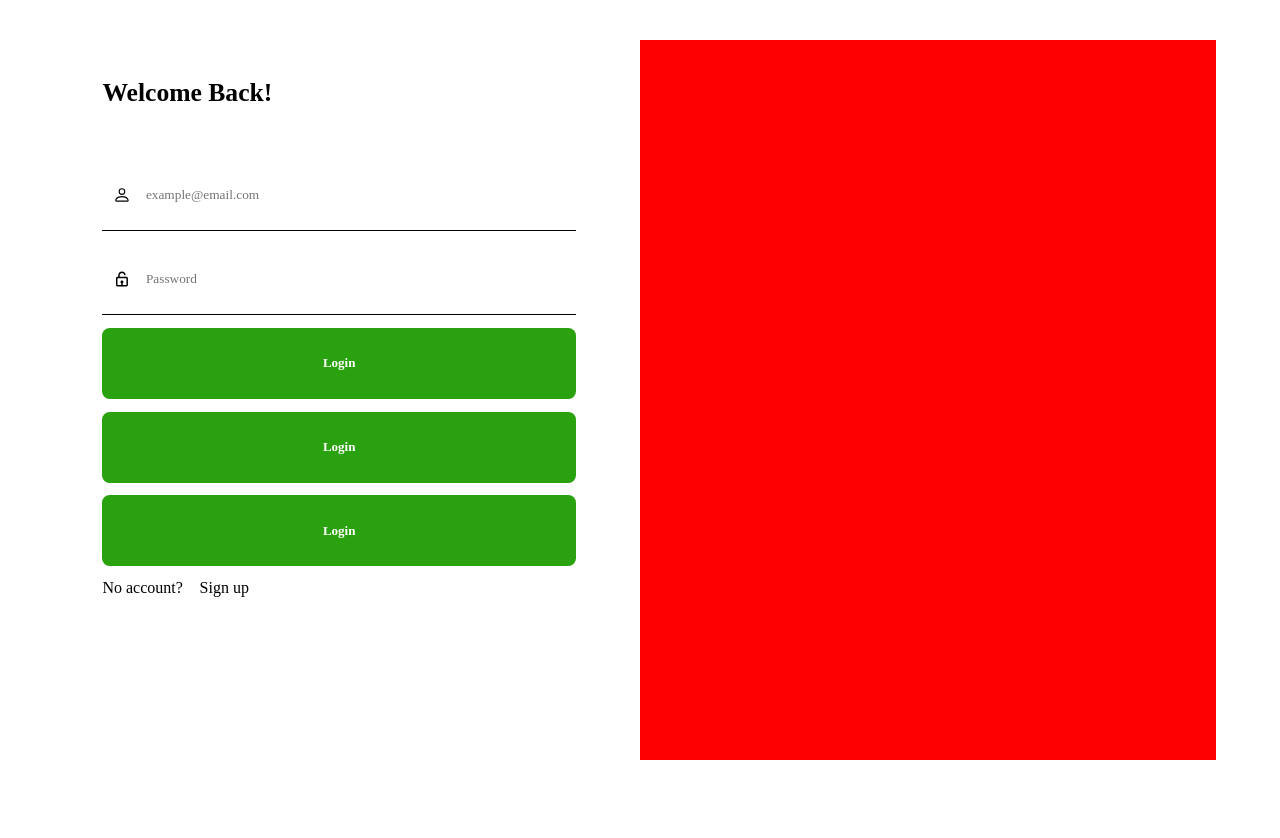
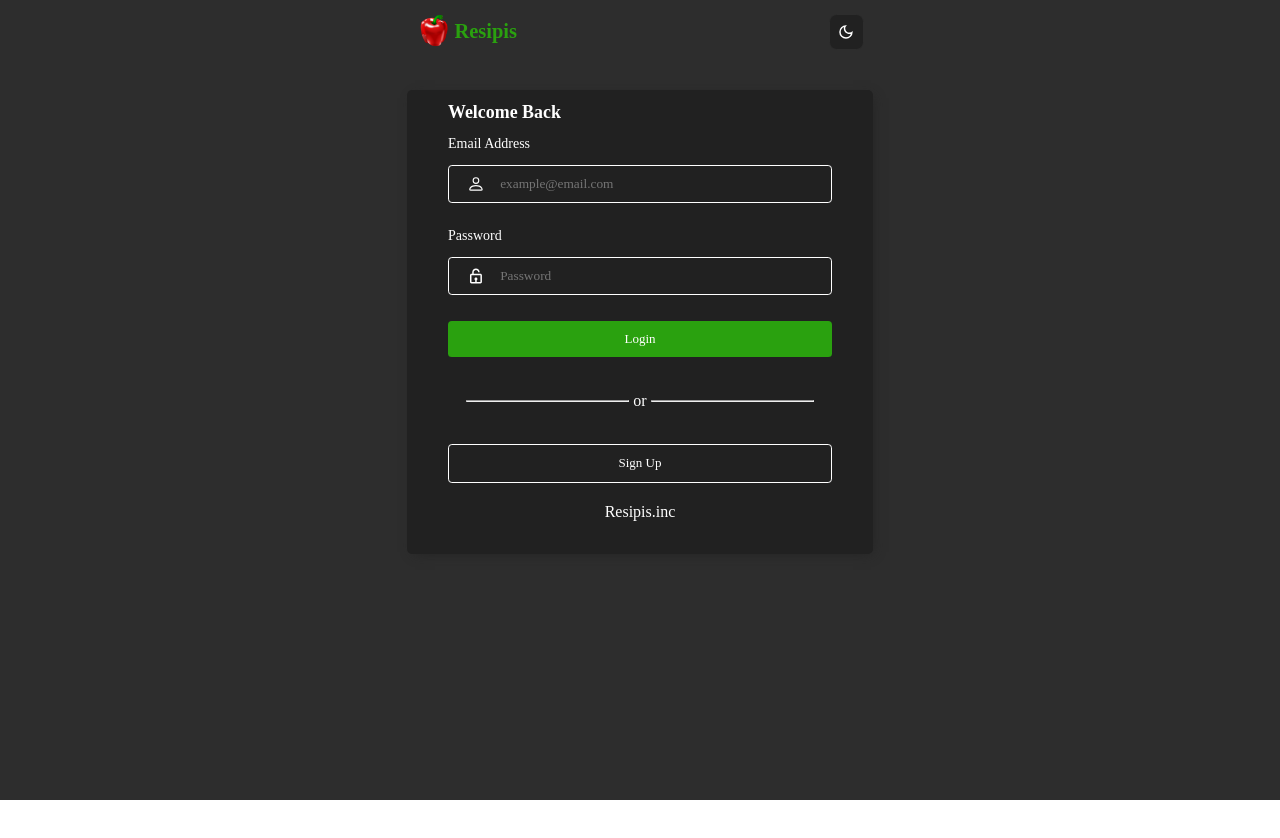
Before and after one commit to hassanShakur/resipis, a React (Create React App) app in the folder client/: page /login in a window 1280 px wide. After the commit the page ends 800 px from the top, so only its background shows below. Built offline with nearby package versions, Linux system fonts and the light colour scheme; a web font is replaced by a local one.

Commit message:
Login & signup login

```diff
--- a/client/src/App.js
+++ b/client/src/App.js
@@ -10,11 +10,12 @@ import Tutorial from './pages/Tutorial';
 import Profile from './pages/Profile';
 import Search from './pages/Search';
 import About from './pages/About';
-import Authentication from './auth/Authentication';
+import Login from './auth/Login';
 import Home from './pages/Home';
 
 //! ======== Styles ========== */
 import './styles/master.scss';
+import Signup from './auth/Signup';
 
 function App() {
   // App theme from redux
@@ -24,7 +25,8 @@ function App() {
     <div className={`App theme-${theme}`}>
       <Routes>
         <Route path='/' exact element={<Home />} />
-        <Route path='/login' exact element={<Authentication />} />
+        <Route path='/login' exact element={<Login />} />
+        <Route path='/signup' exact element={<Signup />} />
         <Route path='/search' exact element={<Search />} />
         <Route path='/about' exact element={<About />} />
         <Route
--- a/client/src/auth/Authentication.js
+++ b/client/src/auth/Authentication.js
@@ -1,15 +1,34 @@
 import React from 'react';
-import { Link } from 'react-router-dom';
 import { BsPerson } from 'react-icons/bs';
 import { BiLockOpen } from 'react-icons/bi';
+import Logo from '../components/UI/Logo';
+import Themer from '../components/Header/Themer';
 
-const Authentication = () => {
+const Authentication = ({ type, children }) => {
   return (
     <div className='auth'>
-      <div className='login'>
-        <h3>welcome back!</h3>
-        <form>
-          {/* <label htmlFor='email'>email address</label> */}
+      <header>
+        <Logo />
+        <Themer />
+      </header>
+      <form>
+        <h4>{type === 'login' ? 'welcome back' : 'sign up'}</h4>
+        <div className='inputs'>
+          {type === 'signup' && (
+            <>
+              <label htmlFor='email'>name</label>
+              <div className='name'>
+                <BsPerson className='icon' />
+                <input
+                  type='text'
+                  name='name'
+                  id='name'
+                  placeholder='yuqee chen'
+                />
+              </div>
+            </>
+          )}
+          <label htmlFor='email'>email address</label>
           <div className='email'>
             <BsPerson className='icon' />
             <input
@@ -19,7 +38,7 @@ const Authentication = () => {
               placeholder='example@email.com'
             />
           </div>
-          {/* <label htmlFor='password'>password</label> */}
+          <label htmlFor='password'>password</label>
           <div className='password'>
             <BiLockOpen className='icon' />
             <input
@@ -29,38 +48,13 @@ const Authentication = () => {
               placeholder='Password'
             />
           </div>
-          <button type='submit' className='submit-btn'>
-            login
-          </button>
-          <button type='submit' className='submit-btn'>
-            login
-          </button>
-          <button type='submit' className='submit-btn'>
-            login
-          </button>
-          <p>
-            No account? <Link to='/signup'>Sign up</Link>
-          </p>
-        </form>
-      </div>
-      <div className='sign-up'>
-        <h3>sign up</h3>
-        <form>
-          <label htmlFor='email'>email address</label>
-          <input type='email' name='email' id='email' />
-          <label htmlFor='password'>password</label>
-          <input type='password' name='password' id='password' />
-          <button type='submit'>login</button>
-          <p>
-            No account? <Link to='/signup'>Sign up</Link>
-          </p>
-        </form>
-      </div>
-      <div className='image-cover'>
-        {/* <img src='' alt='' /> */}
-        <div className='transparent'></div>
-        <div className='image'></div>
-      </div>
+        </div>
+
+        {children}
+        <div className='footer'>
+          <p>Resipis.inc</p>
+        </div>
+      </form>
     </div>
   );
 };
--- /dev/null
+++ b/client/src/auth/Login.js
@@ -0,0 +1,35 @@
+import React from 'react';
+import { useNavigate } from 'react-router-dom';
+import Authentication from './Authentication';
+
+const Login = () => {
+  const navigate = useNavigate();
+  const handleSignUpNavigation = () => {
+    navigate('/signup');
+  };
+
+  return (
+    <Authentication type='login'>
+      <div className='buttons'>
+        <button type='submit' className='submit-btn'>
+          login
+        </button>
+        <div className='or'>
+          <hr />
+          <span>or</span>
+          <hr />
+        </div>
+
+        <button
+          className='signup-btn'
+          type='button'
+          onClick={handleSignUpNavigation}
+        >
+          sign up
+        </button>
+      </div>
+    </Authentication>
+  );
+};
+
+export default Login;
--- /dev/null
+++ b/client/src/auth/Signup.js
@@ -0,0 +1,34 @@
+import React from 'react';
+import { useNavigate } from 'react-router-dom';
+import Authentication from './Authentication';
+
+const Signup = () => {
+  const navigate = useNavigate();
+  const handleLoginNavigation = () => {
+    navigate('/login');
+  };
+  return (
+    <Authentication type='signup'>
+      <div className='buttons'>
+        <button type='submit' className='submit-btn'>
+          sign up
+        </button>
+        <div className='or'>
+          <hr />
+          <span>or</span>
+          <hr />
+        </div>
+
+        <button
+          className='signup-btn'
+          type='button'
+          onClick={handleLoginNavigation}
+        >
+          login
+        </button>
+      </div>
+    </Authentication>
+  );
+};
+
+export default Signup;
--- a/client/src/store/theme-slice.js
+++ b/client/src/store/theme-slice.js
@@ -3,7 +3,7 @@ import { createSlice } from '@reduxjs/toolkit';
 
 const themeSlice = createSlice({
   name: 'theme',
-  initialState: { currTheme: 'light' },
+  initialState: { currTheme: 'dark' },
   reducers: {
     toggle(state) {
       state.currTheme = state.currTheme === 'dark' ? 'light' : 'dark';
--- a/client/src/styles/_config.scss
+++ b/client/src/styles/_config.scss
@@ -4,7 +4,7 @@ $light-orange: #fcf1e6;
 $lighter-orange: #ffead425;
 $primary-green: #2aa10f;
 
-$main-shadow: 1vw 1vw 0.8vw -0.4vw var(--back);
+$main-shadow: 3px 3px 12px -0.4vw var(--back);
 
 $themes: (
   light: (
--- a/client/src/styles/auth/_auth.scss
+++ b/client/src/styles/auth/_auth.scss
@@ -1,32 +1,118 @@
-@import './login';
-@import './signup';
+.auth {
+  width: 100vw;
+  min-height: 100vh;
+  height: fit-content;
+  padding: 1% 10%;
+  @include flex(column, flex-start, center);
+  gap: 3vw;
+  background-color: var(--section-back);
 
-.auth {
-  //   padding: 5vw;
-  width: 90vw;
-  height: 90vh;
-  margin: 5vh auto;
-  display: grid;
-  grid-template-columns: 1fr 1fr;
-  gap: 4vw;
-  position: relative;
+  header {
+    @include flex(row, space-between, center);
+    width: 35vw;
 
-  .image-cover {
-    position: absolute;
-    top: 0;
-    left: 0;
-    height: 100%;
-    width: 100%;
-    display: grid;
-    grid-template-columns: 1fr 1fr;
+    .themer {
+      background-color: var(--back);
+    }
+  }
 
-    .image {
-      background-color: red;
+  h4 {
+    text-transform: capitalize;
+    font-size: 1.4vw;
+    margin-bottom: 1vw;
+  }
+
+  form {
+    @include flex(column, space-between, center);
+    align-items: flex-start;
+    height: 80%;
+    padding: 1vw 4%;
+    border-radius: 0.4vw;
+    box-shadow: $main-shadow;
+    background-color: var(--back);
+
+    .inputs,
+    .buttons {
+      display: grid;
+      gap: 2vw;
+      width: 30vw;
+
+      .email,
+      .password,
+      .name {
+        margin-top: -1vw;
+      }
+
+      label {
+        text-transform: capitalize;
+        font-size: 14px;
+      }
+
+      & > div {
+        border-bottom: 1px solid var(--text);
+        border: 1px solid var(--text);
+        border-radius: 0.3vw;
+        height: 1.6vw;
+        @include flex(row, space-between, center);
+        gap: 0.2vw;
+        padding: 1.4vw;
+
+        .icon {
+          font-size: 1.4vw;
+        }
+      }
     }
 
-    .transparent {
-      background-color: transparent;
-      z-index: -1;
+    .inputs {
+      input {
+        background-color: transparent;
+        padding: 1vw 1vw;
+        flex-grow: 1;
+        border: none;
+
+        &:focus {
+          border: none;
+        }
+      }
+    }
+
+    .buttons {
+      margin-top: 2vw;
+
+      button {
+        padding: 0.8vw;
+        border-radius: 0.3vw;
+        color: var(--text);
+      }
+
+      .submit-btn {
+        background-color: $primary-green;
+        color: #fff;
+
+        &:hover {
+          cursor: pointer;
+        }
+      }
+
+      .or {
+        border: none;
+        @include flex(row, center, center);
+        gap: 4px;
+
+        hr {
+          flex-grow: 1;
+        }
+      }
+
+      .signup-btn {
+        border: 1px solid var(--text);
+      }
+    }
+
+    .footer {
+      text-align: center;
+      width: 100%;
+      padding: 1.6vw;
     }
   }
 }
--- a/client/src/styles/auth/_login.scss
+++ /dev/null
@@ -1,51 +0,0 @@
-.login {
-  padding: 3vw;
-
-  h3 {
-    text-transform: capitalize;
-    font-size: 2vw;
-  }
-
-  form {
-    display: grid;
-    gap: 1vw;
-    height: 90%;
-    padding: 4vw 0;
-
-    & > div {
-      border-bottom: 1px solid var(--text);
-      //   border-radius: 0.6vw;
-      z-index: 1;
-      @include flex(row, space-between, center);
-      gap: 0.2vw;
-      padding: 0 0.8vw;
-
-      .icon {
-        font-size: 1.4vw;
-      }
-
-      input {
-        background-color: transparent;
-        padding: 0.6vw 1vw;
-        z-index: 2;
-        flex-grow: 1;
-        border: none;
-
-        &:focus {
-          border: none;
-        }
-      }
-    }
-
-    .submit-btn {
-      background-color: $primary-green;
-      color: var(--back);
-      border-radius: 0.6vw;
-      // padding: 1vw;
-
-      &:hover {
-        cursor: pointer;
-      }
-    }
-  }
-}
--- a/client/src/styles/master.scss
+++ b/client/src/styles/master.scss
@@ -72,7 +72,7 @@ button {
   background-color: transparent;
   text-transform: capitalize;
   font-size: small;
-  font-weight: 600;
+  font-weight: 500;
   padding: 1vmin;
   border-radius: 1vw;
   font-family: inherit;
```
Also changed, not shown: client/src/images/auth.jpeg (added), client/src/styles/auth/_signup.scss (deleted).
